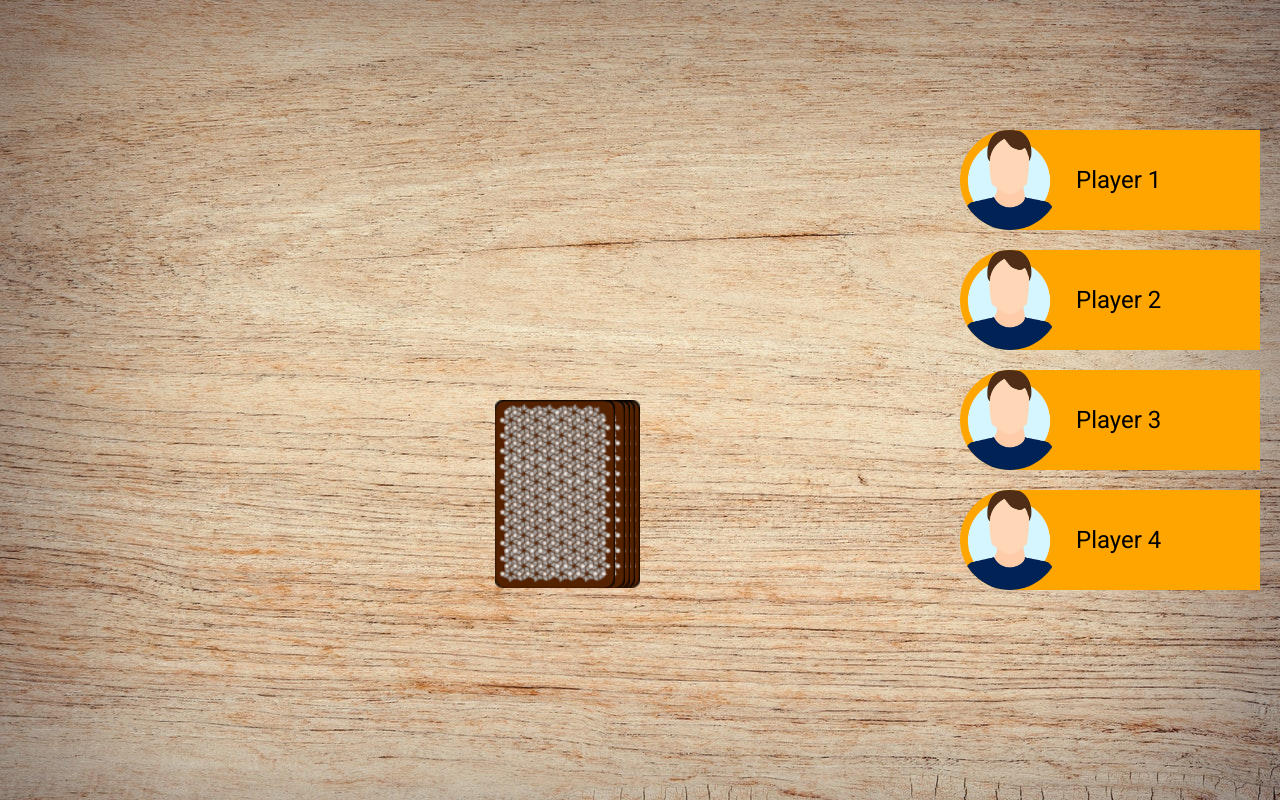
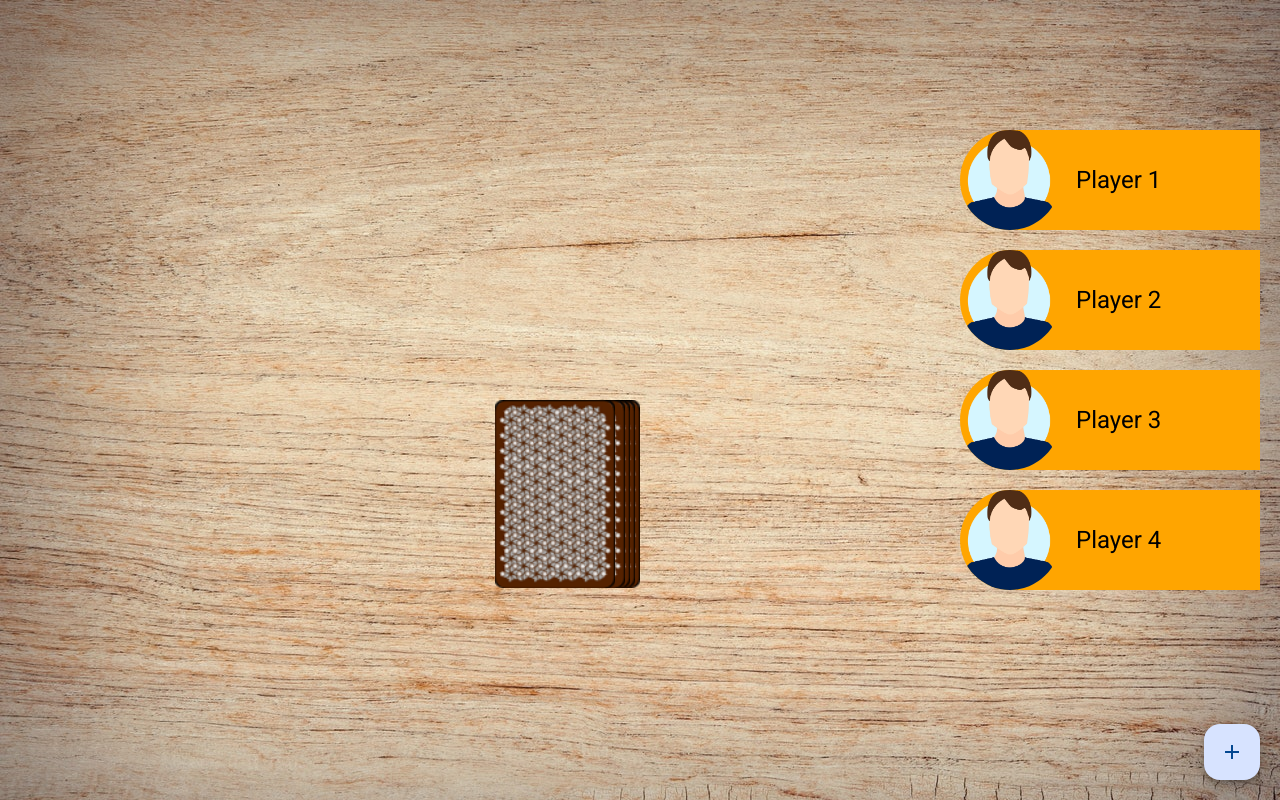
Before and after one commit to DanielKrafzik/ringoffire, an Angular app: page /game in a window 1280 px wide. Built offline with nearby package versions, Linux system fonts and the light colour scheme.

Commit message:
implemented dialog for adding players

```diff
--- /dev/null
+++ b/src/app/dialog-add-player/dialog-add-player.component.html
@@ -0,0 +1,12 @@
+<h2 mat-dialog-title>Add new player</h2>
+<mat-dialog-content>
+  <p>Please enter the name of the new player:</p>
+  <mat-form-field>
+    <mat-label>Name</mat-label>
+    <input matInput [(ngModel)]="name" />
+  </mat-form-field>
+</mat-dialog-content>
+<mat-dialog-actions>
+  <button matButton (click)="onNoClick()">No Thanks</button>
+  <button matButton [mat-dialog-close]="addPlayer()" cdkFocusInitial>Ok</button>
+</mat-dialog-actions>
--- /dev/null
+++ b/src/app/dialog-add-player/dialog-add-player.component.ts
@@ -0,0 +1,23 @@
+import { Component, viewChildren } from '@angular/core';
+import { MatDialogModule } from '@angular/material/dialog';
+import { MatFormFieldModule } from '@angular/material/form-field';
+import { FormsModule } from '@angular/forms';
+import { MatInputModule } from '@angular/material/input';
+
+@Component({
+  selector: 'app-dialog-add-player',
+  imports: [MatDialogModule, MatFormFieldModule, FormsModule, MatInputModule],
+  templateUrl: './dialog-add-player.component.html',
+  styleUrl: './dialog-add-player.component.scss'
+})
+export class DialogAddPlayerComponent {
+  name: string = '';
+
+  onNoClick(): void {
+    // Close the dialog without doing anything
+  }
+
+  addPlayer(): void {
+    // Logic to add the player
+  }
+}
--- a/src/app/game/game.component.html
+++ b/src/app/game/game.component.html
@@ -9,3 +9,7 @@
         <img (click)="drawCard()" *ngIf="pickCardAnimation" class="pick-card" style="right: 25px" src="/assets/img/{{ currentCard }}.png" alt="">
     </div>
 </div>
+
+<button mat-fab color="primary" (click)="openDialog()" class="btn-add">
+    <mat-icon>add</mat-icon>
+</button>
--- a/src/app/game/game.component.scss
+++ b/src/app/game/game.component.scss
@@ -54,3 +54,9 @@
     top: 20px;
     right: 20px;
 }
+
+.btn-add {
+    position: absolute;
+    bottom: 20px;
+    right: 20px;
+}
--- a/src/app/game/game.component.ts
+++ b/src/app/game/game.component.ts
@@ -2,10 +2,14 @@
 import { CommonModule } from '@angular/common';
 import { Game } from '../../models/game';
 import { PlayerComponent } from '../player/player.component';
+import { MatButtonModule } from '@angular/material/button';
+import { MatIconModule } from '@angular/material/icon';
+import { MatDialog } from '@angular/material/dialog';
+import { DialogAddPlayerComponent } from '../dialog-add-player/dialog-add-player.component';
 
 @Component({
   selector: 'app-game',
-  imports: [CommonModule, PlayerComponent],
+  imports: [CommonModule, PlayerComponent, MatButtonModule, MatIconModule],
   templateUrl: './game.component.html',
   styleUrl: './game.component.scss'
 })
@@ -13,6 +17,8 @@
   pickCardAnimation = false;
   currentCard: string = '';
   game: Game = new Game();
+
+  constructor(public dialog: MatDialog) { }
 
   ngOnInit(): void {
     this.newGame();
@@ -33,4 +39,12 @@
       }, 1000);
     }
   }
+
+  openDialog(): void {
+    const dialogRef = this.dialog.open(DialogAddPlayerComponent);
+
+    dialogRef.afterClosed().subscribe(result => {
+      console.log('The dialog was closed');
+    });
+  }
 }
```
Also changed, not shown: src/app/dialog-add-player/dialog-add-player.component.scss (added), 1 other file (tests, documents, lock files or other folders).
